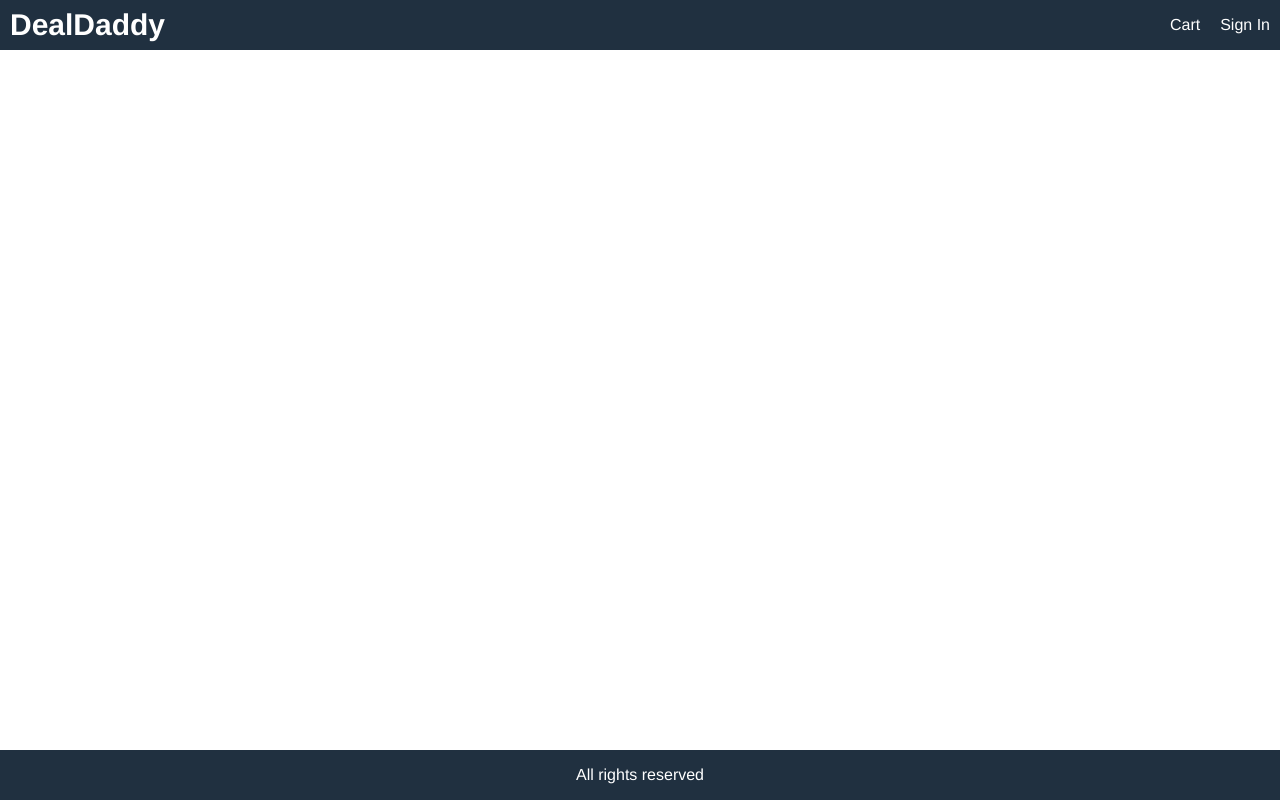
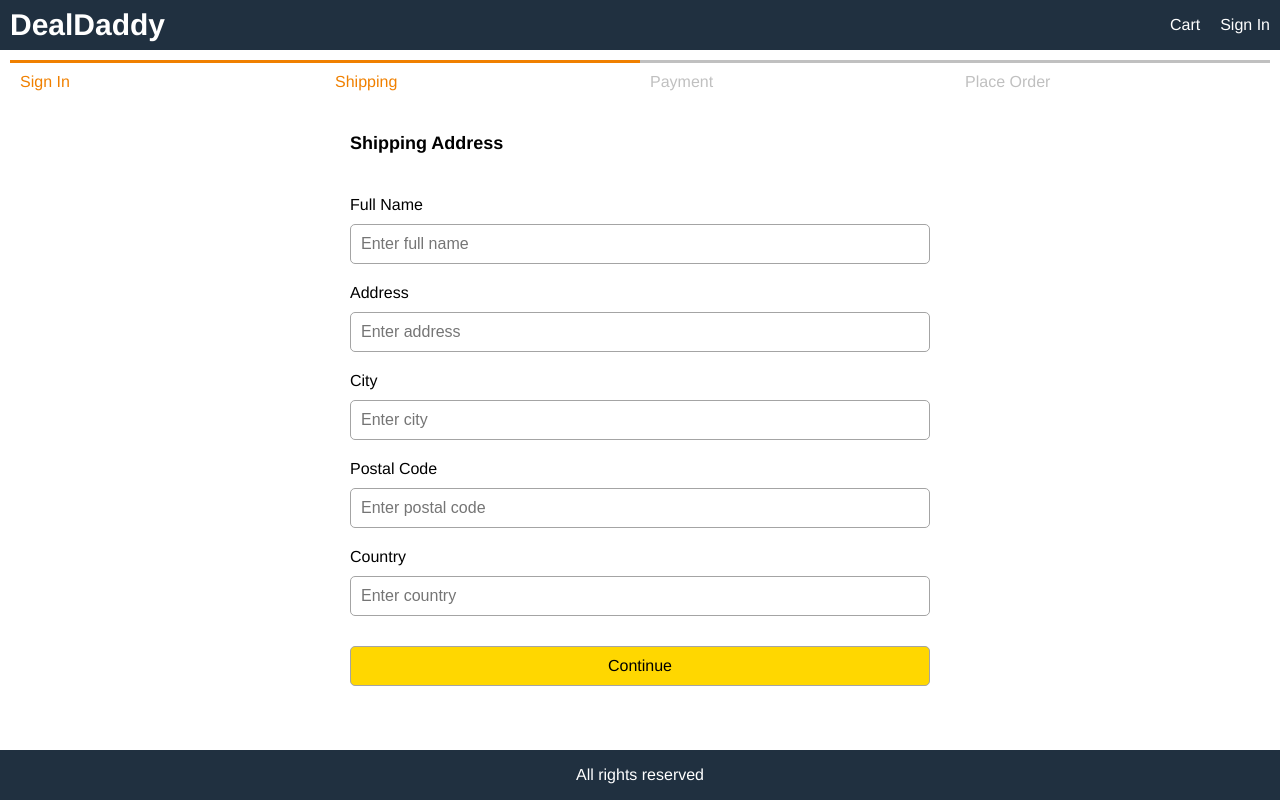
Before and after one commit to ssood123/DealDaddy, a React (Create React App) app in the folder frontend/: page /shipping in a window 1280 px wide. Built offline with nearby package versions, Linux system fonts and the light colour scheme; the HTML template or start-up script is replaced by a standard one.

Commit message:
Added basic layout for shipping screen

```diff
--- a/frontend/src/App.js
+++ b/frontend/src/App.js
@@ -9,6 +9,7 @@
 import SigninScreen from './screens/SigninScreen';
 import { signout } from './actions/userActions';
 import RegisterScreen from './screens/RegisterScreen';
+import ShippingAddressScreen from './screens/ShippingAddressScreen';
 
 function App() {
 
@@ -53,6 +54,7 @@
       <Route path="/product/:id" component={ProductScreen}></Route>
       <Route path="/signin" component={SigninScreen}></Route>
       <Route path="/register" component={RegisterScreen}></Route>
+      <Route path="/shipping" component={ShippingAddressScreen}></Route>
       <Route path="/" component={HomeScreen} exact></Route>
     </main>
     <footer className="row center">
--- /dev/null
+++ b/frontend/src/components/CheckoutSteps.js
@@ -0,0 +1,13 @@
+import React from 'react'
+
+export default function CheckoutSteps(props) {
+    return (
+        <div className="row checkout-steps">
+            <div className={props.step1 ? 'active':''}>Sign In</div>
+            <div className={props.step2 ? 'active':''}>Shipping</div>
+            <div className={props.step3 ? 'active':''}>Payment</div>
+            <div className={props.step4 ? 'active':''}>Place Order</div>
+
+        </div>
+    )
+}
--- a/frontend/src/index.css
+++ b/frontend/src/index.css
@@ -262,3 +262,15 @@
 .dropdown:hover .dropdown-content{
   display: block;
 }
+
+.checkout-steps > div {
+  border-top: 0.3rem #c0c0c0 solid;
+  color: #c0c0c0;
+  flex: 1;
+  padding: 1rem;
+}
+
+.checkout-steps > div.active {
+  border-top-color: #f08000;
+  color: #f08000;
+}
--- /dev/null
+++ b/frontend/src/screens/ShippingAddressScreen.js
@@ -0,0 +1,55 @@
+import React, { useState } from 'react'
+import CheckoutSteps from '../components/CheckoutSteps'
+
+export default function ShippingAddressScreen() {
+    const [fullName, setFullName] = useState('');
+    const [address, setAddress] = useState('');
+    const [city, setCity] = useState('');
+    const [postalCode, setPostalCode] = useState('');
+    const [country, setCountry] = useState('');
+    const submitHandler = (e) => {
+        e.preventDefault();
+    }
+
+    return (
+        <div>
+            <CheckoutSteps step1 step2></CheckoutSteps>
+            <form className="form" onSubmit={submitHandler}>
+                <div>
+                    <h1>Shipping Address</h1>
+                </div>
+
+                <div>
+                    <label htmlFor="fullName">Full Name</label>
+                    <input type="text" id="fullName" placeholder="Enter full name" value={fullName} onChange={(e) => setFullName(e.target.value)} required></input>
+                </div>
+
+                <div>
+                    <label htmlFor="address">Address</label>
+                    <input type="text" id="address" placeholder="Enter address" value={address} onChange={(e) => setAddress(e.target.value)} required></input>
+                </div>
+
+                <div>
+                    <label htmlFor="city">City</label>
+                    <input type="text" id="city" placeholder="Enter city" value={city} onChange={(e) => setCity(e.target.value)} required></input>
+                </div>
+
+                <div>
+                    <label htmlFor="postalCode">Postal Code</label>
+                    <input type="text" id="postalCode" placeholder="Enter postal code" value={postalCode} onChange={(e) => setPostalCode(e.target.value)} required></input>
+                </div>
+
+                <div>
+                    <label htmlFor="country">Country</label>
+                    <input type="text" id="country" placeholder="Enter country" value={country} onChange={(e) => setCountry(e.target.value)} required></input>
+                </div>
+
+                <div>
+                    <label/>
+                    <button className="primary" type="submit">Continue</button>
+                </div>
+
+            </form>
+        </div>
+    )
+}
```
